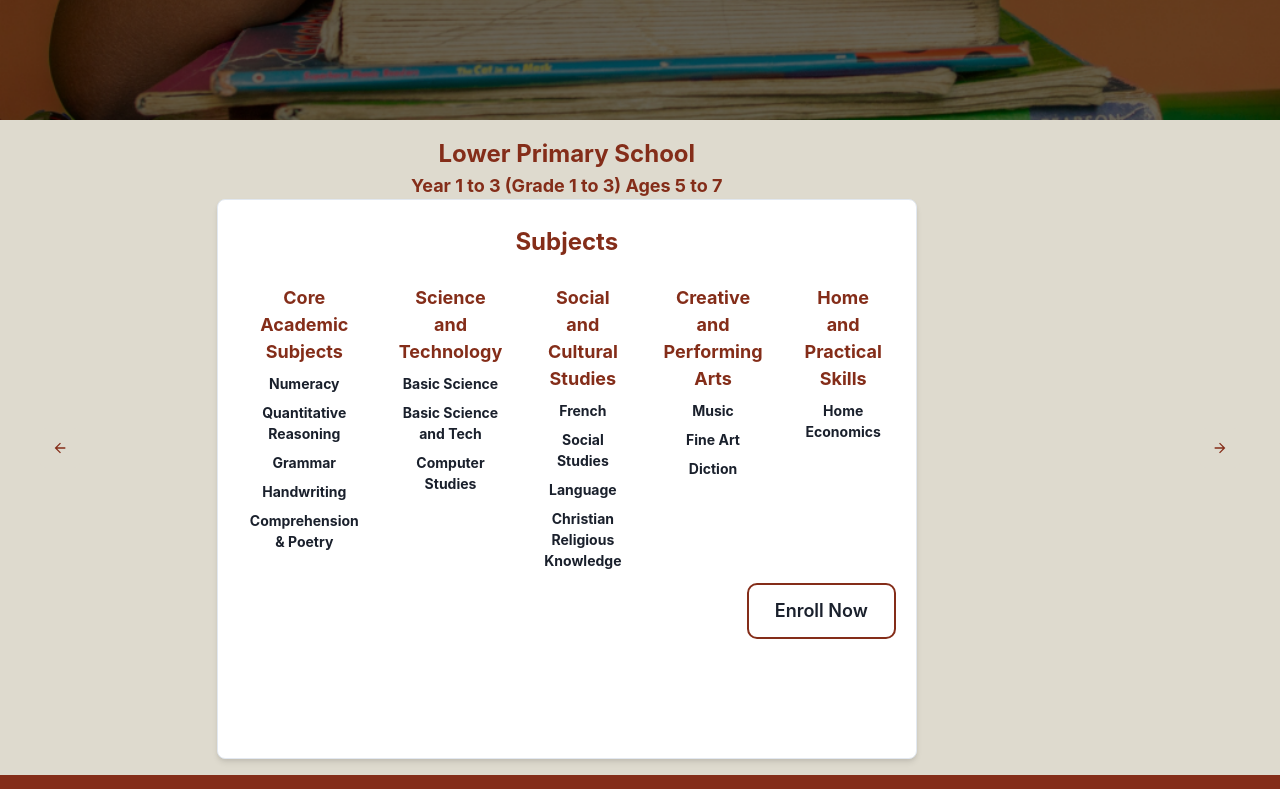
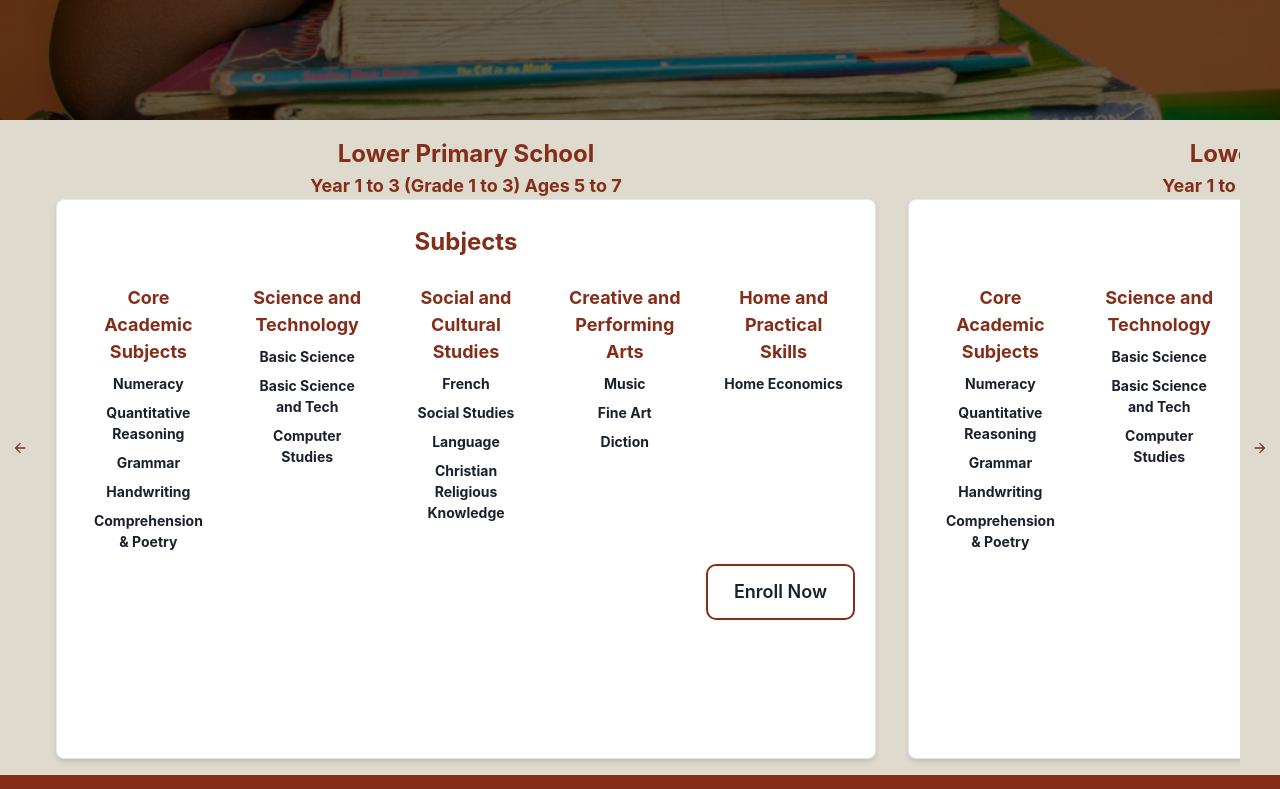
Before and after one commit to EmmyTech50/SylvesterSchool, a React (Vite) app: page /academics in a window 1280 px wide. Shown: the part 760-1549 px from the top of the page. Built offline with nearby package versions, Linux system fonts and the light colour scheme.

Commit message:
made a change to the router

```diff
--- a/src/HomeLanding/AcademicsPage.jsx
+++ b/src/HomeLanding/AcademicsPage.jsx
@@ -8,6 +8,50 @@ import React, { useState } from "react";
 import { variables } from '../App';
 
 const Data = [
+  {
+    title: "Lower Primary School",
+    subtitle: "Year 1 to 3 (Grade 1 to 3)\nAges 5 to 7",
+    subjects: {
+      "Core Academic Subjects": ["Numeracy", "Quantitative Reasoning", "Grammar", "Handwriting", "Comprehension & Poetry"],
+      "Science and Technology": ["Basic Science", "Basic Science and Tech", "Computer Studies"],
+      "Social and Cultural Studies": ["French", "Social Studies", "Language", "Christian Religious Knowledge"],
+      "Creative and Performing Arts": ["Music", "Fine Art", "Diction"],
+      "Home and Practical Skills": ["Home Economics"]
+    }
+  },
+  {
+    title: "Lower Primary School",
+    subtitle: "Year 1 to 3 (Grade 1 to 3)\nAges 5 to 7",
+    subjects: {
+      "Core Academic Subjects": ["Numeracy", "Quantitative Reasoning", "Grammar", "Handwriting", "Comprehension & Poetry"],
+      "Science and Technology": ["Basic Science", "Basic Science and Tech", "Computer Studies"],
+      "Social and Cultural Studies": ["French", "Social Studies", "Language", "Christian Religious Knowledge"],
+      "Creative and Performing Arts": ["Music", "Fine Art", "Diction"],
+      "Home and Practical Skills": ["Home Economics"]
+    }
+  },
+  {
+    title: "Lower Primary School",
+    subtitle: "Year 1 to 3 (Grade 1 to 3)\nAges 5 to 7",
+    subjects: {
+      "Core Academic Subjects": ["Numeracy", "Quantitative Reasoning", "Grammar", "Handwriting", "Comprehension & Poetry"],
+      "Science and Technology": ["Basic Science", "Basic Science and Tech", "Computer Studies"],
+      "Social and Cultural Studies": ["French", "Social Studies", "Language", "Christian Religious Knowledge"],
+      "Creative and Performing Arts": ["Music", "Fine Art", "Diction"],
+      "Home and Practical Skills": ["Home Economics"]
+    }
+  },
+  {
+    title: "Lower Primary School",
+    subtitle: "Year 1 to 3 (Grade 1 to 3)\nAges 5 to 7",
+    subjects: {
+      "Core Academic Subjects": ["Numeracy", "Quantitative Reasoning", "Grammar", "Handwriting", "Comprehension & Poetry"],
+      "Science and Technology": ["Basic Science", "Basic Science and Tech", "Computer Studies"],
+      "Social and Cultural Studies": ["French", "Social Studies", "Language", "Christian Religious Knowledge"],
+      "Creative and Performing Arts": ["Music", "Fine Art", "Diction"],
+      "Home and Practical Skills": ["Home Economics"]
+    }
+  },
   {
     title: "Lower Primary School",
     subtitle: "Year 1 to 3 (Grade 1 to 3)\nAges 5 to 7",
@@ -40,7 +84,7 @@ function AcademicsPage() {
   };
 
   const nextSlide = () => {
-    setCurrentIndex((currentIndex === Data.length - 1) ? 0 : currentIndex + 1);
+    setCurrentIndex((currentIndex === ( Data.length - 1) ) ? 0 : currentIndex + 1);
   };
 
   return (
@@ -68,7 +112,7 @@ function AcademicsPage() {
         </Box>
       </Box>
 
-      <Box maxW="1200px" mx="auto" position="relative">
+      <Box  mx="auto" position="relative">
         <Flex justifyContent="center" alignItems="center" position="relative">
           <IconButton
             aria-label="Previous"
@@ -89,12 +133,12 @@ function AcademicsPage() {
             <Flex
               transform={`translateX(-${currentIndex * 100}%)`}
               transition="transform 1s ease-in-out"
-              width={`${Data.length * 100}%`}
+              width={`${100}%`}
             >
               {Data.map((item, index) => (
                 <Box
                   key={index}
-                  minW="90%"
+                  w="99%"
                   p={4}
                   display="flex"
                   flexDirection="column"
@@ -113,7 +157,7 @@ function AcademicsPage() {
                     borderRadius="lg"
                     p={6}
                     h="70vh"
-                    width="700px"
+                    width="820px"
                     textAlign="center"
                     boxShadow="md"
                     bg="white"
--- a/src/index.css
+++ b/src/index.css
@@ -4,5 +4,5 @@
     box-sizing: border-box;
   }
 
-@import "~slick-carousel/slick/slick.css";
-@import "~slick-carousel/slick/slick-theme.css";
+/* @import "~slick-carousel/slick/slick.css";
+@import "~slick-carousel/slick/slick-theme.css"; */
```
